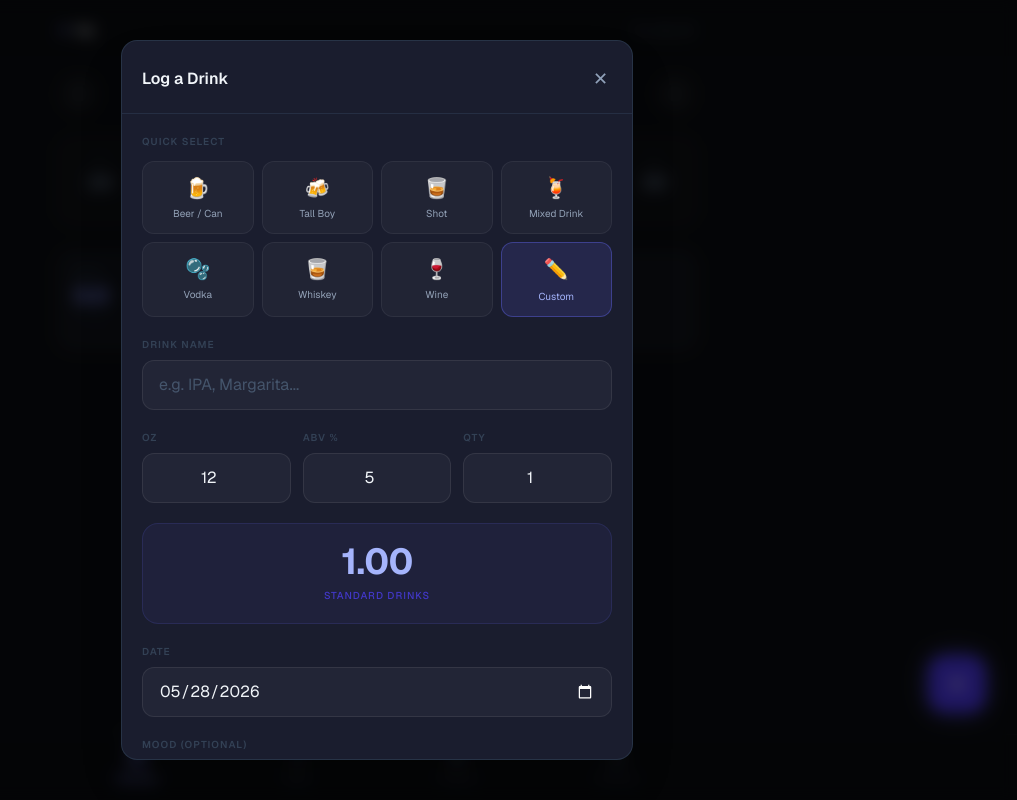
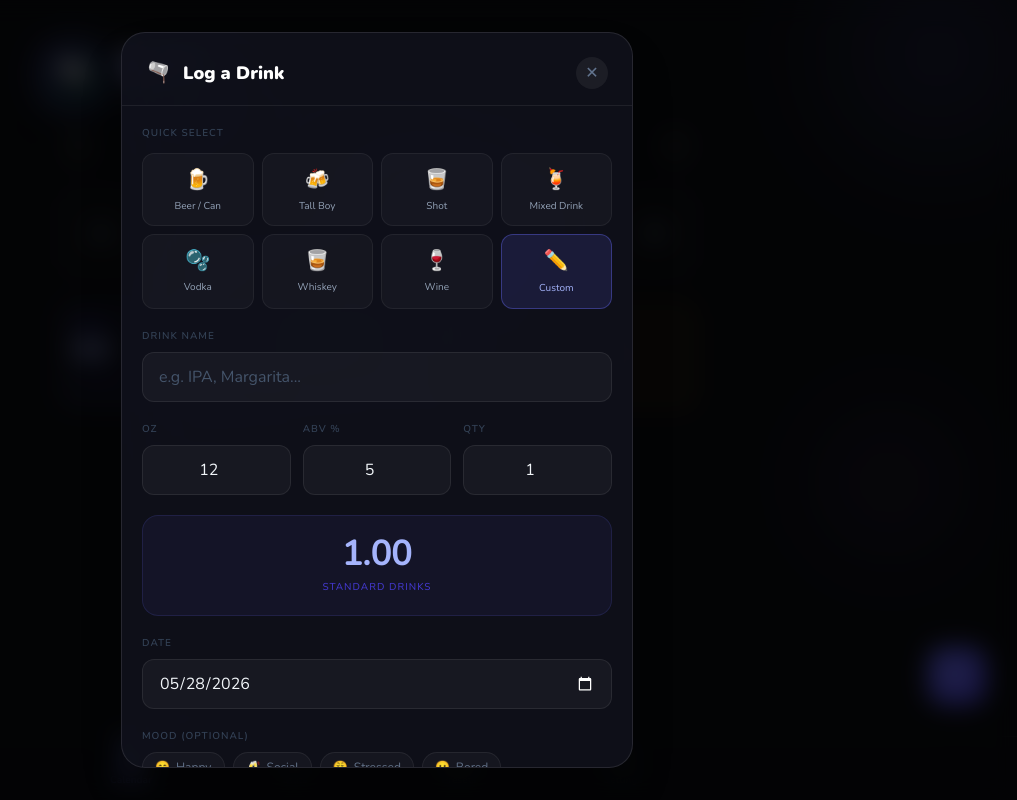
Before and after one commit to lyricolivia20/sip-tracker, a Next.js app: page / in a window 1280 px wide. Both pictures are taken after a click on the button 1220 px from the left and 684 px from the top of the page. Shown: the whole page, without its empty margins (263-1280 px from the left). Built offline with nearby package versions, Linux system fonts and the light colour scheme.

Commit message:
redesign v2: Nunito font, PWA manifest, big header, ambient orbs, glass cards, rich animations

```diff
--- a/app/globals.css
+++ b/app/globals.css
@@ -1,8 +1,8 @@
 @import "tailwindcss";
 
 @theme inline {
-  --font-sans: var(--font-geist-sans);
-  --font-mono: var(--font-geist-mono);
+  --font-sans: var(--font-nunito);
+  --font-mono: monospace;
 }
 
 * {
@@ -14,70 +14,129 @@ html, body {
   height: 100%;
   background-color: #0c0e12;
   color: #e2e8f0;
-  font-family: var(--font-geist-sans), system-ui, sans-serif;
+  font-family: var(--font-nunito), 'Nunito', system-ui, sans-serif;
   -webkit-font-smoothing: antialiased;
   overscroll-behavior: none;
   overflow-x: hidden;
 }
 
 input, textarea, select {
-  font-size: 16px !important; /* prevents iOS zoom on focus */
+  font-size: 16px !important;
+  font-family: var(--font-nunito), 'Nunito', system-ui, sans-serif;
 }
 
 ::-webkit-scrollbar { width: 4px; height: 4px; }
 ::-webkit-scrollbar-track { background: transparent; }
-::-webkit-scrollbar-thumb { background: rgba(99,102,241,0.25); border-radius: 4px; }
+::-webkit-scrollbar-thumb { background: rgba(99,102,241,0.3); border-radius: 4px; }
 
+/* ── GLASS ─────────────────────────────────── */
+.glass-card {
+  backdrop-filter: blur(24px) saturate(180%);
+  -webkit-backdrop-filter: blur(24px) saturate(180%);
+}
+.glass-modal {
+  backdrop-filter: blur(48px) saturate(200%);
+  -webkit-backdrop-filter: blur(48px) saturate(200%);
+}
+.glass-nav {
+  backdrop-filter: blur(40px) saturate(200%);
+  -webkit-backdrop-filter: blur(40px) saturate(200%);
+}
+
+/* ── GRADIENT TEXT ──────────────────────────── */
+.gradient-text {
+  background: linear-gradient(135deg, #c7d2fe 0%, #818cf8 45%, #34d399 100%);
+  -webkit-background-clip: text;
+  -webkit-text-fill-color: transparent;
+  background-clip: text;
+}
+.gradient-text-sm {
+  background: linear-gradient(120deg, #a5b4fc, #2dd4bf);
+  -webkit-background-clip: text;
+  -webkit-text-fill-color: transparent;
+  background-clip: text;
+}
+
+/* ── ANIMATIONS ─────────────────────────────── */
 @keyframes slide-up {
-  from { transform: translateY(16px); opacity: 0; }
-  to { transform: translateY(0); opacity: 1; }
+  from { transform: translateY(18px); opacity: 0; }
+  to   { transform: translateY(0);    opacity: 1; }
 }
 @keyframes fade-in {
   from { opacity: 0; }
-  to { opacity: 1; }
+  to   { opacity: 1; }
 }
 @keyframes slide-modal {
-  from { transform: translateY(100%); }
-  to { transform: translateY(0); }
+  from { transform: translateY(110%); }
+  to   { transform: translateY(0); }
 }
 @keyframes pulse-glow {
-  0%, 100% { box-shadow: 0 0 12px rgba(99,102,241,0.4), 0 4px 20px rgba(0,0,0,0.5); }
-  50% { box-shadow: 0 0 24px rgba(99,102,241,0.7), 0 4px 24px rgba(0,0,0,0.5); }
+  0%,100% { box-shadow: 0 0 14px rgba(99,102,241,0.45), 0 4px 20px rgba(0,0,0,0.5); }
+  50%     { box-shadow: 0 0 30px rgba(99,102,241,0.75), 0 4px 28px rgba(0,0,0,0.5); }
 }
 @keyframes day-enter {
-  from { transform: translateY(10px) scale(0.96); opacity: 0; }
-  to { transform: translateY(0) scale(1); opacity: 1; }
+  from { transform: translateY(12px) scale(0.93); opacity: 0; }
+  to   { transform: translateY(0)    scale(1);    opacity: 1; }
+}
+@keyframes float {
+  0%,100% { transform: translateY(0px)   rotate(0deg);   }
+  35%     { transform: translateY(-16px) rotate(1.5deg); }
+  70%     { transform: translateY(-8px)  rotate(-1deg);  }
+}
+@keyframes bounce-in {
+  0%  { transform: scale(0.72); opacity: 0; }
+  55% { transform: scale(1.08); opacity: 1; }
+  80% { transform: scale(0.96); }
+  100%{ transform: scale(1);    opacity: 1; }
+}
+@keyframes pop {
+  0%,100% { transform: scale(1); }
+  45%     { transform: scale(1.18); }
+}
+@keyframes shimmer {
+  0%,100% { opacity: 0.55; }
+  50%     { opacity: 1;    }
+}
+@keyframes wiggle {
+  0%,100% { transform: rotate(-4deg); }
+  50%     { transform: rotate(4deg);  }
+}
+@keyframes logo-pulse {
+  0%,100% { box-shadow: 0 0 24px rgba(99,102,241,0.3), 0 8px 32px rgba(0,0,0,0.4); }
+  50%     { box-shadow: 0 0 40px rgba(99,102,241,0.5), 0 12px 40px rgba(0,0,0,0.4); }
+}
+@keyframes tab-in {
+  from { transform: translateY(4px) scale(0.9); opacity: 0; }
+  to   { transform: translateY(0)   scale(1);   opacity: 1; }
 }
 
-.animate-slide-up { animation: slide-up 0.35s cubic-bezier(0.22,1,0.36,1) both; }
-.animate-fade-in { animation: fade-in 0.2s ease-out both; }
-.animate-slide-modal { animation: slide-modal 0.4s cubic-bezier(0.22,1,0.36,1) both; }
-.animate-pulse-glow { animation: pulse-glow 2.5s ease-in-out infinite; }
-.animate-day { animation: day-enter 0.3s cubic-bezier(0.22,1,0.36,1) both; }
+.animate-slide-up    { animation: slide-up    0.38s cubic-bezier(0.22,1,0.36,1) both; }
+.animate-fade-in     { animation: fade-in     0.25s ease-out both; }
+.animate-slide-modal { animation: slide-modal 0.42s cubic-bezier(0.22,1,0.36,1) both; }
+.animate-pulse-glow  { animation: pulse-glow  2.8s  ease-in-out infinite; }
+.animate-day         { animation: day-enter   0.38s cubic-bezier(0.22,1,0.36,1) both; }
+.animate-float       { animation: float       7s    ease-in-out infinite; }
+.animate-float-slow  { animation: float       11s   ease-in-out infinite; }
+.animate-bounce-in   { animation: bounce-in   0.58s cubic-bezier(0.22,1,0.36,1) both; }
+.animate-pop         { animation: pop         0.32s cubic-bezier(0.22,1,0.36,1); }
+.animate-shimmer     { animation: shimmer     2.2s  ease-in-out infinite; }
+.animate-wiggle      { animation: wiggle      0.38s ease-in-out 2; }
+.animate-logo-pulse  { animation: logo-pulse  3s    ease-in-out infinite; }
+.animate-tab-in      { animation: tab-in      0.3s  cubic-bezier(0.22,1,0.36,1) both; }
 
+/* ── GLOW BUTTON ────────────────────────────── */
 .glow-btn {
-  box-shadow: 0 0 16px rgba(99,102,241,0.45), 0 4px 20px rgba(0,0,0,0.4);
-  transition: box-shadow 0.25s, transform 0.15s;
+  box-shadow: 0 0 18px rgba(99,102,241,0.5), 0 6px 24px rgba(0,0,0,0.45);
+  transition: box-shadow 0.25s, transform 0.18s cubic-bezier(0.22,1,0.36,1);
 }
-.glow-btn:hover {
-  box-shadow: 0 0 28px rgba(99,102,241,0.65), 0 4px 24px rgba(0,0,0,0.4);
-}
-.glow-btn:active {
-  transform: scale(0.96);
-}
+.glow-btn:hover  { box-shadow: 0 0 32px rgba(99,102,241,0.7), 0 6px 28px rgba(0,0,0,0.45); }
+.glow-btn:active { transform: scale(0.92); }
 
-.card-hover {
-  transition: background-color 0.2s, transform 0.2s cubic-bezier(0.22,1,0.36,1), box-shadow 0.2s;
-}
-.card-hover:active {
-  transform: scale(0.96);
-}
+/* ── CARD HOVER ─────────────────────────────── */
+.card-hover { transition: transform 0.22s cubic-bezier(0.22,1,0.36,1), box-shadow 0.22s; }
+.card-hover:active { transform: scale(0.93); }
 
-.surface { background-color: #12151c; }
-.surface-2 { background-color: #171a25; }
-.border-subtle { border-color: rgba(255,255,255,0.06); }
-
-/* iOS safe area */
+/* ── iOS SAFE AREAS ─────────────────────────── */
 .safe-bottom { padding-bottom: env(safe-area-inset-bottom, 0px); }
-.pb-safe { padding-bottom: calc(env(safe-area-inset-bottom, 0px) + 1rem); }
-.mb-nav { margin-bottom: calc(env(safe-area-inset-bottom, 0px) + 5.5rem); }
+.pb-safe     { padding-bottom: calc(env(safe-area-inset-bottom, 0px) + 1rem); }
+.mb-nav      { margin-bottom:  calc(env(safe-area-inset-bottom, 0px) + 6.5rem); }
--- a/app/layout.tsx
+++ b/app/layout.tsx
@@ -1,15 +1,12 @@
 import type { Metadata, Viewport } from "next";
-import { Geist, Geist_Mono } from "next/font/google";
+import { Nunito } from "next/font/google";
 import "./globals.css";
 
-const geistSans = Geist({
-  variable: "--font-geist-sans",
+const nunito = Nunito({
   subsets: ["latin"],
-});
-
-const geistMono = Geist_Mono({
-  variable: "--font-geist-mono",
-  subsets: ["latin"],
+  variable: "--font-nunito",
+  weight: ["400", "500", "600", "700", "800", "900"],
+  display: "swap",
 });
 
 export const metadata: Metadata = {
@@ -38,9 +35,12 @@ export default function RootLayout({
   return (
     <html
       lang="en"
-      className={`${geistSans.variable} ${geistMono.variable}`}
+      className={nunito.variable}
     >
-      <body className="min-h-screen">{children}</body>
+      <head>
+        <link rel="manifest" href="/manifest.json" />
+      </head>
+      <body className="min-h-[100svh]">{children}</body>
     </html>
   );
 }
--- a/app/page.tsx
+++ b/app/page.tsx
@@ -45,8 +45,14 @@ export default function Home() {
 
   if (!data) {
     return (
-      <div className="min-h-screen flex items-center justify-center">
-        <div className="text-slate-400 text-sm animate-pulse">Loading...</div>
+      <div className="min-h-[100svh] flex flex-col items-center justify-center gap-4" style={{ backgroundColor: '#0c0e12' }}>
+        <div
+          className="w-16 h-16 rounded-3xl flex items-center justify-center text-3xl animate-bounce-in"
+          style={{ background: 'linear-gradient(135deg, rgba(99,102,241,0.25), rgba(45,212,191,0.15))', border: '1px solid rgba(99,102,241,0.35)' }}
+        >
+          🫗
+        </div>
+        <p className="text-slate-600 text-sm font-semibold animate-shimmer">Loading…</p>
       </div>
     );
   }
@@ -113,22 +119,57 @@ export default function Home() {
   const todayStr = formatDate(new Date());
 
   return (
-    <div className="min-h-screen flex flex-col" style={{ backgroundColor: '#0c0e12' }}>
+    <div className="min-h-[100svh] flex flex-col" style={{ backgroundColor: '#0c0e12' }}>
+
+      {/* Ambient background orbs */}
+      <div className="pointer-events-none fixed inset-0 z-0 overflow-hidden">
+        <div
+          className="absolute -top-24 -right-20 w-80 h-80 rounded-full animate-float"
+          style={{ background: 'radial-gradient(circle, rgba(99,102,241,0.22) 0%, transparent 68%)', filter: 'blur(48px)' }}
+        />
+        <div
+          className="absolute top-[38%] -left-28 w-72 h-72 rounded-full animate-float-slow"
+          style={{ background: 'radial-gradient(circle, rgba(45,212,191,0.14) 0%, transparent 68%)', filter: 'blur(48px)', animationDelay: '2.5s' }}
+        />
+        <div
+          className="absolute bottom-48 right-4 w-56 h-56 rounded-full animate-float"
+          style={{ background: 'radial-gradient(circle, rgba(139,92,246,0.12) 0%, transparent 68%)', filter: 'blur(40px)', animationDelay: '5s' }}
+        />
+      </div>
+
       {/* Header */}
-      <header className="sticky top-0 z-40" style={{ backgroundColor: '#0c0e12cc', backdropFilter: 'blur(24px)' }}>
-        <div className="max-w-2xl mx-auto px-5 pt-5 pb-4 flex items-center justify-between">
-          <div className="flex items-center gap-2">
-            <div className="w-1.5 h-1.5 rounded-full bg-indigo-400" />
-            <span className="text-[13px] font-semibold tracking-tight text-slate-200">log</span>
+      <header className="relative z-10 px-5 pt-10 pb-4">
+        <div className="max-w-2xl mx-auto">
+          <div className="flex items-center gap-4">
+            <div
+              className="w-16 h-16 rounded-3xl flex items-center justify-center text-[28px] glass-card animate-bounce-in animate-logo-pulse shrink-0"
+              style={{
+                background: 'linear-gradient(135deg, rgba(99,102,241,0.28) 0%, rgba(45,212,191,0.18) 100%)',
+                border: '1px solid rgba(99,102,241,0.4)',
+              }}
+            >
+              🫗
+            </div>
+            <div>
+              <h1
+                className="text-5xl font-black leading-none tracking-tight gradient-text animate-bounce-in"
+                style={{ animationDelay: '0.06s' }}
+              >
+                Log
+              </h1>
+              <p
+                className="text-sm font-semibold mt-1 animate-bounce-in"
+                style={{ color: '#475569', animationDelay: '0.12s' }}
+              >
+                {new Date().toLocaleDateString('en-US', { weekday: 'long', month: 'long', day: 'numeric' })}
+              </p>
+            </div>
           </div>
-          <span className="text-[11px] text-slate-600 tabular-nums">
-            {new Date().toLocaleDateString('en-US', { weekday: 'short', month: 'short', day: 'numeric' })}
-          </span>
         </div>
       </header>
 
       {/* Main content */}
-      <main className="flex-1 max-w-2xl mx-auto w-full px-4 py-5 mb-nav">
+      <main className="relative z-10 flex-1 max-w-2xl mx-auto w-full px-4 pb-5 mb-nav">
         {activeTab === 'calendar' && (
           <div className="animate-fade-in">
             <WeeklyCalendar
@@ -173,25 +214,36 @@ export default function Home() {
       </main>
 
       {/* Bottom Nav */}
-      <nav className="fixed bottom-0 left-0 right-0 z-40 safe-bottom" style={{ backgroundColor: '#0c0e12e8', backdropFilter: 'blur(24px)', borderTop: '1px solid rgba(255,255,255,0.05)' }}>
-        <div className="max-w-2xl mx-auto px-4">
+      <nav
+        className="fixed bottom-0 left-0 right-0 z-40 safe-bottom glass-nav"
+        style={{ background: 'rgba(12,14,18,0.75)', borderTop: '1px solid rgba(255,255,255,0.07)' }}
+      >
+        <div className="max-w-2xl mx-auto px-2">
           <div className="flex items-center">
-            {TAB_CONFIG.map(tab => (
+            {TAB_CONFIG.map((tab, i) => (
               <button
                 key={tab.id}
                 onClick={() => setActiveTab(tab.id)}
-                className={`relative flex-1 flex flex-col items-center gap-1 py-3.5 transition-all ${
-                  activeTab === tab.id
-                    ? 'text-indigo-400'
-                    : 'text-slate-600 hover:text-slate-400'
+                className={`relative flex-1 flex flex-col items-center gap-1.5 py-3 transition-all animate-tab-in ${
+                  activeTab === tab.id ? 'text-indigo-400' : 'text-slate-600'
                 }`}
+                style={{ animationDelay: `${i * 0.04}s` }}
               >
-                <span className={`transition-all duration-200 ${activeTab === tab.id ? 'scale-110' : ''}`}>
+                <span
+                  className={`transition-all duration-200 ${
+                    activeTab === tab.id ? 'scale-115 drop-shadow-[0_0_8px_rgba(99,102,241,0.7)]' : ''
+                  }`}
+                >
                   {tab.icon}
                 </span>
-                <span className={`text-[10px] font-medium transition-all ${activeTab === tab.id ? 'opacity-100' : 'opacity-60'}`}>{tab.label}</span>
+                <span className={`text-[10px] font-bold transition-all ${activeTab === tab.id ? 'opacity-100' : 'opacity-40'}`}>
+                  {tab.label}
+                </span>
                 {activeTab === tab.id && (
-                  <div className="absolute top-0 left-1/2 -translate-x-1/2 w-6 h-[2px] bg-indigo-500 rounded-full" />
+                  <div
+                    className="absolute top-0 left-1/2 -translate-x-1/2 w-8 h-[2px] rounded-full animate-bounce-in"
+                    style={{ background: 'linear-gradient(90deg, #818cf8, #2dd4bf)' }}
+                  />
                 )}
               </button>
             ))}
@@ -202,11 +254,11 @@ export default function Home() {
       {/* FAB - Add Drink */}
       <button
         onClick={() => setShowFabForm(true)}
-        style={{ bottom: 'calc(env(safe-area-inset-bottom, 0px) + 5.5rem)' }}
-        className="fixed right-5 sm:right-8 z-50 w-14 h-14 rounded-2xl bg-indigo-600 text-white flex items-center justify-center glow-btn animate-pulse-glow"
+        style={{ bottom: 'calc(env(safe-area-inset-bottom, 0px) + 6rem)', background: 'linear-gradient(135deg, #6366f1, #4f46e5)' }}
+        className="fixed right-5 sm:right-8 z-50 w-14 h-14 rounded-2xl text-white flex items-center justify-center glow-btn animate-pulse-glow"
         aria-label="Add drink"
       >
-        <Plus size={24} />
+        <Plus size={22} />
       </button>
 
       {/* Day Modal */}
@@ -225,12 +277,25 @@ export default function Home() {
       {/* FAB Add Form Modal */}
       {showFabForm && (
         <div className="fixed inset-0 z-50 flex items-end sm:items-center justify-center">
-          <div className="absolute inset-0 bg-black/60 backdrop-blur-sm animate-fade-in" onClick={() => setShowFabForm(false)} />
-          <div className="relative w-full sm:max-w-lg bg-[#1a1d2e] border border-slate-700/60 rounded-t-3xl sm:rounded-2xl shadow-2xl animate-slide-up max-h-[90vh] flex flex-col">
-            <div className="flex items-center justify-between px-5 pt-5 pb-4 border-b border-slate-700/50">
-              <h2 className="font-semibold text-slate-100">Log a Drink</h2>
-              <button onClick={() => setShowFabForm(false)} className="text-slate-400 hover:text-slate-200 transition p-1">
-                <span className="text-lg">✕</span>
+          <div className="absolute inset-0 bg-black/70 backdrop-blur-md animate-fade-in" onClick={() => setShowFabForm(false)} />
+          <div
+            className="relative w-full sm:max-w-lg rounded-t-3xl sm:rounded-3xl shadow-2xl animate-slide-modal max-h-[92vh] flex flex-col glass-modal"
+            style={{ background: 'rgba(16,18,28,0.88)', border: '1px solid rgba(255,255,255,0.1)' }}
+          >
+            <div
+              className="flex items-center justify-between px-6 pt-6 pb-4"
+              style={{ borderBottom: '1px solid rgba(255,255,255,0.07)' }}
+            >
+              <div className="flex items-center gap-3">
+                <span className="text-xl">🫗</span>
+                <h2 className="font-black text-lg text-white">Log a Drink</h2>
+              </div>
+              <button
+                onClick={() => setShowFabForm(false)}
+                className="w-8 h-8 flex items-center justify-center rounded-full text-slate-500 hover:text-white transition"
+                style={{ background: 'rgba(255,255,255,0.06)' }}
+              >
+                ✕
               </button>
             </div>
             <div className="overflow-y-auto flex-1 p-5">
--- a/components/WeeklyCalendar.tsx
+++ b/components/WeeklyCalendar.tsx
@@ -119,46 +119,52 @@ export default function WeeklyCalendar({ weekStart, entries, goals, onPrevWeek,
       <div className="grid grid-cols-3 gap-2.5">
 
         {/* Weekly Total */}
-        <div className="rounded-2xl p-4 flex flex-col gap-1 animate-slide-up" style={{ background: '#12151c', border: '1px solid rgba(255,255,255,0.06)', animationDelay: '0.05s' }}>
-          <p className="text-[9px] font-semibold uppercase tracking-widest" style={{ color: '#334155' }}>Week</p>
-          <p className="text-[22px] font-bold tracking-tight leading-none" style={{ color: isOverGoal ? '#f87171' : '#818cf8' }}>
+        <div
+          className="rounded-2xl p-4 flex flex-col gap-1 animate-slide-up glass-card"
+          style={{ background: 'rgba(99,102,241,0.07)', border: '1px solid rgba(99,102,241,0.18)', animationDelay: '0.05s' }}
+        >
+          <p className="text-[9px] font-black uppercase tracking-widest" style={{ color: '#4338ca' }}>Week</p>
+          <p className="text-[24px] font-black tracking-tight leading-none" style={{ color: isOverGoal ? '#f87171' : '#a5b4fc' }}>
             {weekTotal.toFixed(1)}
           </p>
-          <p className="text-[9px]" style={{ color: '#1e293b' }}>of {goals.maxStandardDrinks} std</p>
-          <div className="mt-1 h-[2px] rounded-full overflow-hidden" style={{ background: 'rgba(255,255,255,0.04)' }}>
+          <p className="text-[9px] font-semibold" style={{ color: '#312e81' }}>of {goals.maxStandardDrinks} std</p>
+          <div className="mt-2 h-[3px] rounded-full overflow-hidden" style={{ background: 'rgba(99,102,241,0.15)' }}>
             <div
               className="h-full rounded-full transition-all duration-700"
-              style={{
-                width: `${progressPct}%`,
-                background: isOverGoal ? '#ef4444' : progressPct > 75 ? '#f59e0b' : 'rgba(99,102,241,0.7)',
-              }}
+              style={{ width: `${progressPct}%`, background: isOverGoal ? '#f87171' : progressPct > 75 ? '#fbbf24' : 'linear-gradient(90deg, #818cf8, #6366f1)' }}
             />
           </div>
         </div>
 
         {/* Drinking Days */}
-        <div className="rounded-2xl p-4 flex flex-col gap-1 animate-slide-up" style={{ background: '#12151c', border: '1px solid rgba(255,255,255,0.06)', animationDelay: '0.08s' }}>
-          <p className="text-[9px] font-semibold uppercase tracking-widest" style={{ color: '#334155' }}>Days</p>
-          <p className="text-[22px] font-bold tracking-tight leading-none" style={{ color: drinkingDays > goals.maxDrinkingDays ? '#f59e0b' : '#2dd4bf' }}>
+        <div
+          className="rounded-2xl p-4 flex flex-col gap-1 animate-slide-up glass-card"
+          style={{ background: 'rgba(45,212,191,0.06)', border: '1px solid rgba(45,212,191,0.18)', animationDelay: '0.08s' }}
+        >
+          <p className="text-[9px] font-black uppercase tracking-widest" style={{ color: '#0f766e' }}>Days</p>
+          <p className="text-[24px] font-black tracking-tight leading-none" style={{ color: drinkingDays > goals.maxDrinkingDays ? '#fbbf24' : '#34d399' }}>
             {drinkingDays}
           </p>
-          <p className="text-[9px]" style={{ color: '#1e293b' }}>of {goals.maxDrinkingDays}</p>
+          <p className="text-[9px] font-semibold" style={{ color: '#134e4a' }}>of {goals.maxDrinkingDays}</p>
         </div>
 
         {/* Peak Day */}
-        <div className="rounded-2xl p-4 flex flex-col gap-1 animate-slide-up" style={{ background: '#12151c', border: '1px solid rgba(255,255,255,0.06)', animationDelay: '0.11s' }}>
-          <p className="text-[9px] font-semibold uppercase tracking-widest" style={{ color: '#334155' }}>Peak</p>
+        <div
+          className="rounded-2xl p-4 flex flex-col gap-1 animate-slide-up glass-card"
+          style={{ background: 'rgba(251,146,60,0.06)', border: '1px solid rgba(251,146,60,0.18)', animationDelay: '0.11s' }}
+        >
+          <p className="text-[9px] font-black uppercase tracking-widest" style={{ color: '#92400e' }}>Peak</p>
           {highestDay ? (
             <>
-              <p className="text-[22px] font-bold tracking-tight leading-none" style={{ color: '#fb923c' }}>
+              <p className="text-[24px] font-black tracking-tight leading-none" style={{ color: '#fb923c' }}>
                 {highestDay.total.toFixed(1)}
               </p>
-              <p className="text-[9px]" style={{ color: '#1e293b' }}>{formatShortDate(new Date(highestDay.date + 'T12:00'))}</p>
+              <p className="text-[9px] font-semibold" style={{ color: '#78350f' }}>{formatShortDate(new Date(highestDay.date + 'T12:00'))}</p>
             </>
           ) : (
             <>
-              <p className="text-[22px] font-bold tracking-tight leading-none" style={{ color: '#1e293b' }}>—</p>
-              <p className="text-[9px]" style={{ color: '#1e293b' }}>none yet</p>
+              <p className="text-[24px] font-black tracking-tight leading-none" style={{ color: '#1e293b' }}>—</p>
+              <p className="text-[9px] font-semibold" style={{ color: '#1e293b' }}>none yet</p>
             </>
           )}
         </div>
```
Also changed, not shown: components/DayModal.tsx (+6 -3 lines), public/manifest.json (added).
